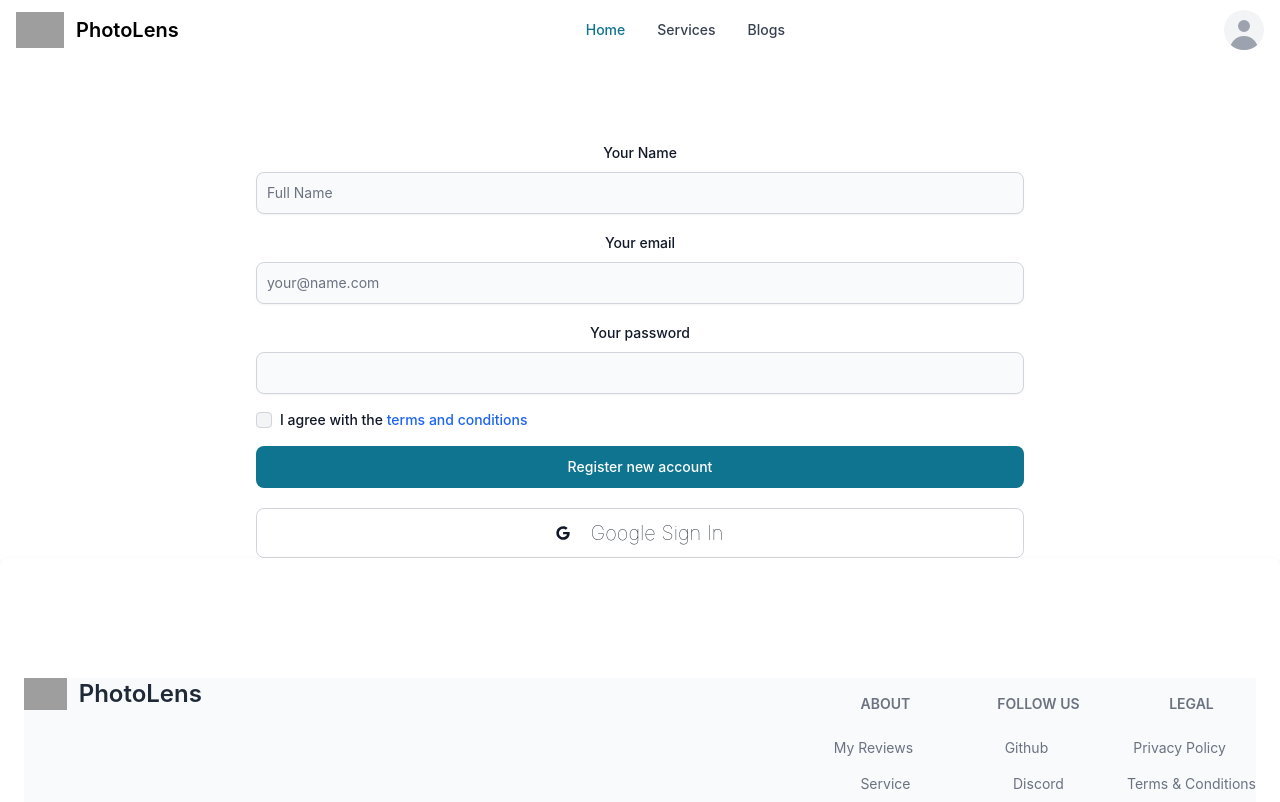
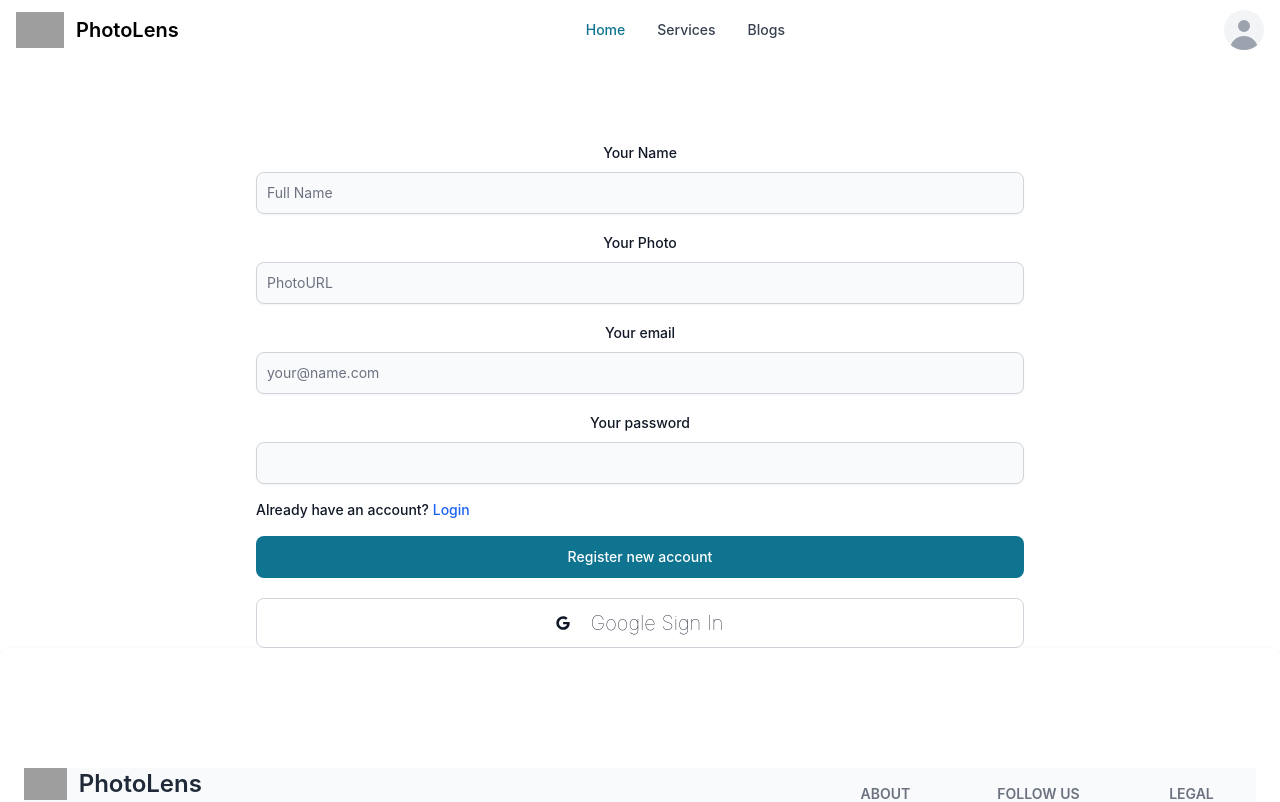
Before and after one commit to ShaahFardin/assignment_11_client, a React (Create React App) app: page /register in a window 1280 px wide. Shown: the top 802 px of the page. Built offline with nearby package versions, Linux system fonts and the light colour scheme; no server answers; grey boxes are pictures that could not be loaded.

Commit message:
manually logged in user added to the database

```diff
--- a/src/components/Home/Form/Login.js
+++ b/src/components/Home/Form/Login.js
@@ -109,11 +109,8 @@ const Login = () => {
 
                 <div className="flex items-center gap-2">
 
-                    <Label htmlFor="agree">
-                        Not an user yet?
-                        <Link to='/register'>
-                            <span className='className="text-blue-600 hover:underline dark:text-blue-500"'>SignUp</span>
-                        </Link>
+                <Label htmlFor="agree">
+                       Already have an account? <Link to='/register'><span className='text-blue-600'>SignUp</span></Link>
                     </Label>
                 </div>
                 <Button type="submit">
--- a/src/components/Home/Form/Registration.js
+++ b/src/components/Home/Form/Registration.js
@@ -4,6 +4,7 @@ import { AuthContext } from '../../../Context/AuthProvider/AuthProvider';
 import { FaGoogle } from "react-icons/fa";
 import { toast } from 'react-toastify';
 import useTitle from '../../../hooks/UseTitle';
+import { Link } from 'react-router-dom';
 
 
 const Registration = () => {
@@ -19,7 +20,9 @@ const Registration = () => {
             "name": e.target.name.value,
             "email": e.target.email.value,
             "password": e.target.password.value,
+            "photoURL": e.target.photoURL.value
         }
+        console.log("Inside registratioin",user);
         createNewUserManually(user.email, user.password)
             .then(result => {
                 const user = result.user;
@@ -27,6 +30,26 @@ const Registration = () => {
                 toast.success("User created successfully",  { position: toast.POSITION.TOP_CENTER })
             })
             .catch(error => console.log(error))
+        fetch('http://localhost:5000/createUser', {
+            method: "POST",
+            headers: {
+                'content-type': "application/json"
+            },
+            body: JSON.stringify(user)
+        })
+        .then(res=> res.json())
+        .then(data=>{
+            if(data.success){
+                toast.success("User created",  { position: toast.POSITION.TOP_CENTER });
+
+            }else{
+                console.log(data.error);
+            }
+        })
+        .catch(error=>{
+            console.log(error.message);
+        })
+
     }
 
     const handleGoogleSignIn = () => {
@@ -54,6 +77,19 @@ const Registration = () => {
                         shadow={true}
                     />
                 </div>
+                <div>
+                    <div className="mb-2 block">
+                        <Label value="Your Photo" />
+                    </div>
+                    <TextInput
+                        type="text"
+                        name='photoURL'
+                        placeholder="PhotoURL"
+                        required={true}
+                        shadow={true}
+                    />
+                </div>
+
                 <div>
                     <div className="mb-2 block">
                         <Label
@@ -87,15 +123,8 @@ const Registration = () => {
                 </div>
 
                 <div className="flex items-center gap-2">
-                    <Checkbox id="agree" />
                     <Label htmlFor="agree">
-                        I agree with the{' '}
-                        <a
-                            href="/forms"
-                            className="text-blue-600 hover:underline dark:text-blue-500"
-                        >
-                            terms and conditions
-                        </a>
+                       Already have an account? <Link to='/login'><span className='text-blue-600'>Login</span></Link>
                     </Label>
                 </div>
                 <Button type="submit">
```
